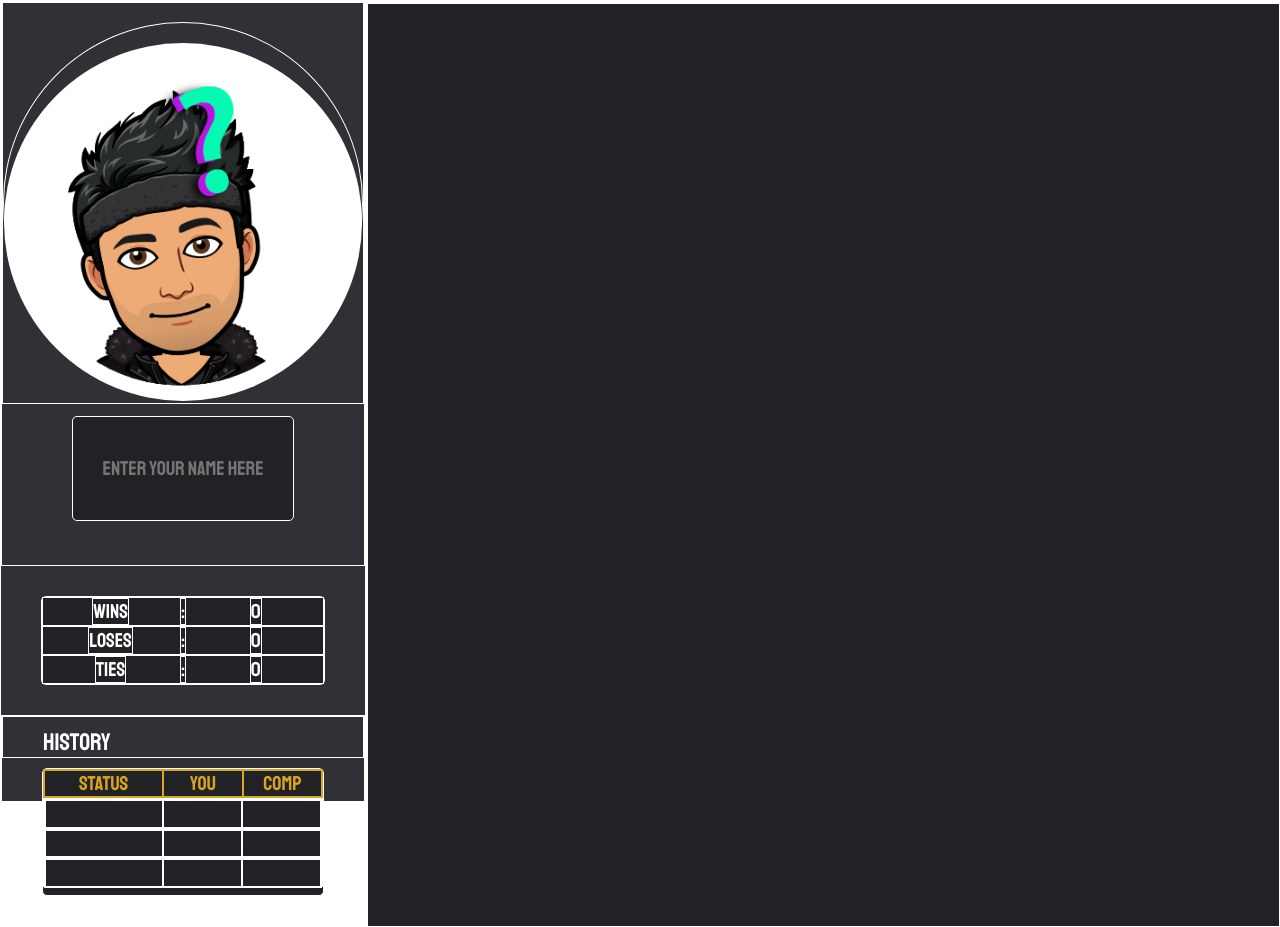
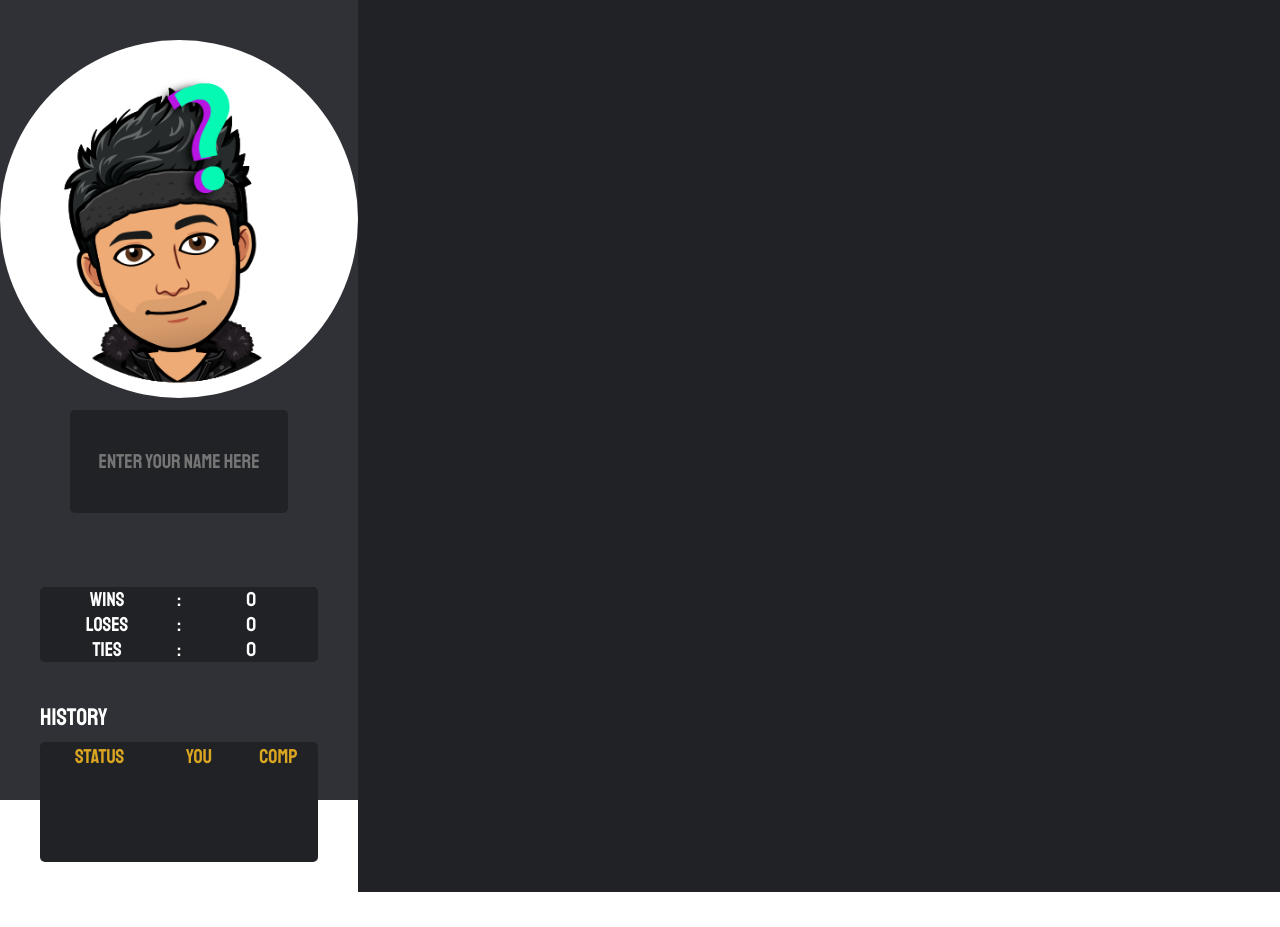
Before and after one commit to ptechofficial/rpsGame, a plain HTML site: page index.html in a window 1280 px wide. After the commit the page ends 892 px from the top, so only its background shows below. Drawn offline with nearby package versions, Linux system fonts and the light colour scheme.

Commit message:
Update v1.2
Removed border

```diff
--- a/style.css
+++ b/style.css
@@ -17,10 +17,6 @@ body {
     color:white;
 }
 
-
-.gameWindow {
-    background:rgb(32, 34, 37);
-}
 .playerDetails {
     grid-row:1/2;
     grid-column: 1/2;
@@ -242,8 +238,3 @@ a {
     }
 
 }
-
-
-div {
-  border:1px solid;
-}
```
